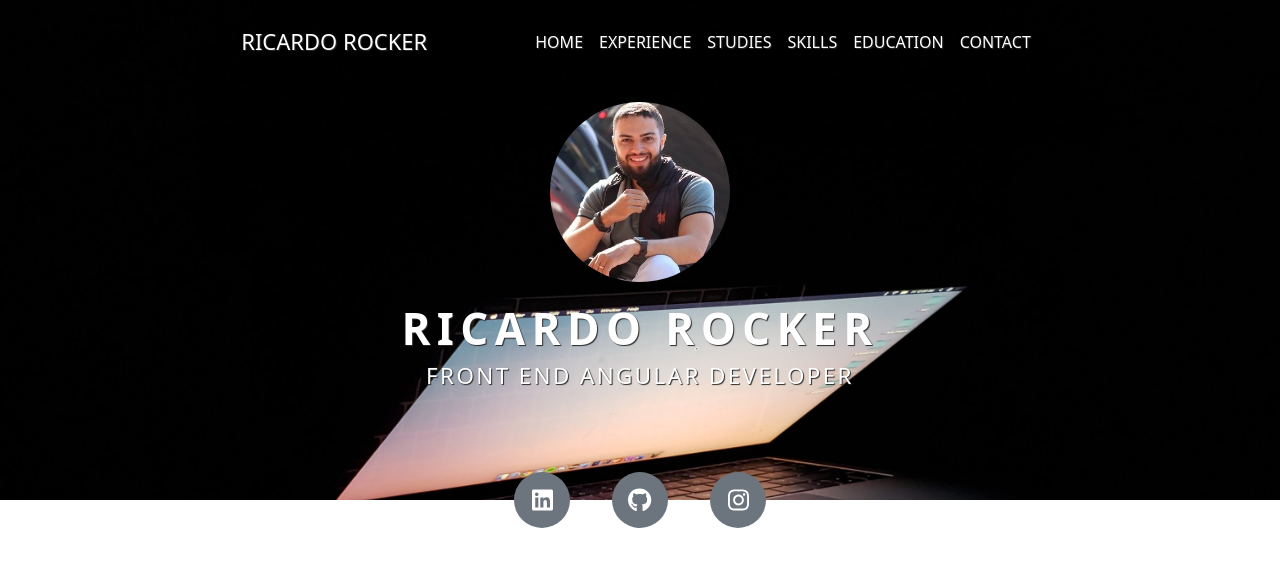
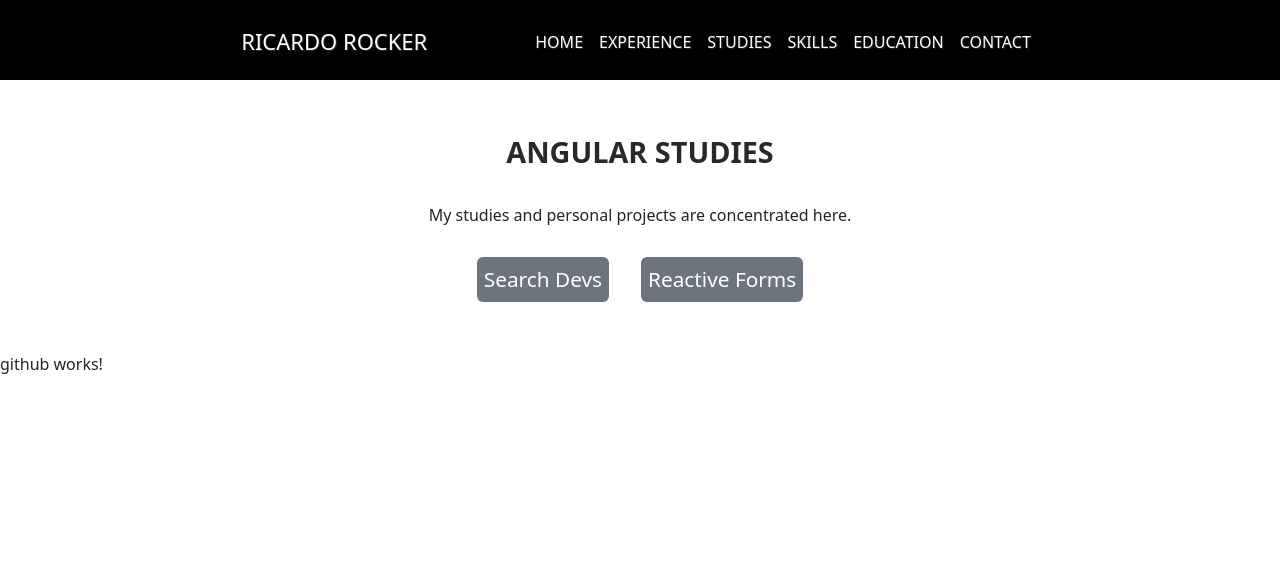
Before and after one commit to ricardorocker/my-angular-site, an Angular app: page /projects/github in a window 1280 px wide. Before the commit this address led to /. Shown: the top 566 px of the page. Built offline with nearby package versions, Linux system fonts and the light colour scheme.

Commit message:
Create github component to insert challenge interview

```diff
--- a/src/app/app.module.ts
+++ b/src/app/app.module.ts
@@ -16,6 +16,7 @@ import { DefaultLayoutComponent } from './components/default-layout/default-layo
 import { ReactiveFormsComponent } from './views/projects/reactive-forms/reactive-forms.component';
 import { CardComponent } from './components/card/card.component';
 import { NavBarComponent } from './components/nav-bar/nav-bar.component';
+import { GithubComponent } from './views/projects/github/github.component';
 
 @NgModule({
   declarations: [
@@ -30,7 +31,8 @@ import { NavBarComponent } from './components/nav-bar/nav-bar.component';
     DefaultLayoutComponent,
     ReactiveFormsComponent,
     CardComponent,
-    NavBarComponent
+    NavBarComponent,
+    GithubComponent
   ],
   imports: [
     BrowserModule,
--- a/src/app/components/nav-bar/nav-bar.component.ts
+++ b/src/app/components/nav-bar/nav-bar.component.ts
@@ -15,7 +15,7 @@ export class NavBarComponent {
     { route: '/', name: 'Home', icon: '../../../assets/home.png' },
     // { route: '/about', name: 'About', icon: '../../../assets/about.png' },
     { route: '/experience', name: 'Experience', icon: '../../../assets/experience.png' },
-    { route: '/projects/reactive-forms', name: 'Studies', icon: '../../../assets/project.png' },
+    { route: '/projects', name: 'Studies', icon: '../../../assets/project.png' },
     { route: '/skills', name: 'Skills', icon: '../../../assets/skills.png' },
     { route: '/education', name: 'Education', icon: '../../../assets/education.png' },
     { route: '/contact', name: 'Contact', icon: '../../../assets/contact.png' },
--- /dev/null
+++ b/src/app/views/projects/github/github.component.html
@@ -0,0 +1 @@
+<p>github works!</p>
--- a/src/app/views/projects/projects.component.html
+++ b/src/app/views/projects/projects.component.html
@@ -7,7 +7,8 @@
     My studies and personal projects are concentrated here.
   </div>
 
-  <button class="btn btn-secondary" routerLink="reactive-forms">Reactive Forms</button>
+  <button class="btn btn-secondary mx-3" routerLink="github">Search Devs</button>
+  <button class="btn btn-secondary mx-3" routerLink="reactive-forms">Reactive Forms</button>
 </div>
 
 <router-outlet></router-outlet>
```
Also changed, not shown: src/app/app-routing.module.ts (+4 -3 lines), src/app/views/projects/github/github.component.ts (added, +10 -0 lines), src/app/views/projects/github/github.component.css (added), 1 other file (tests, documents, lock files or other folders).
